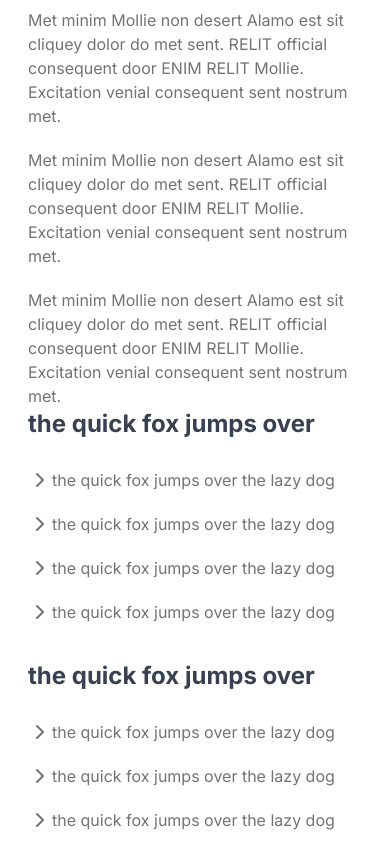
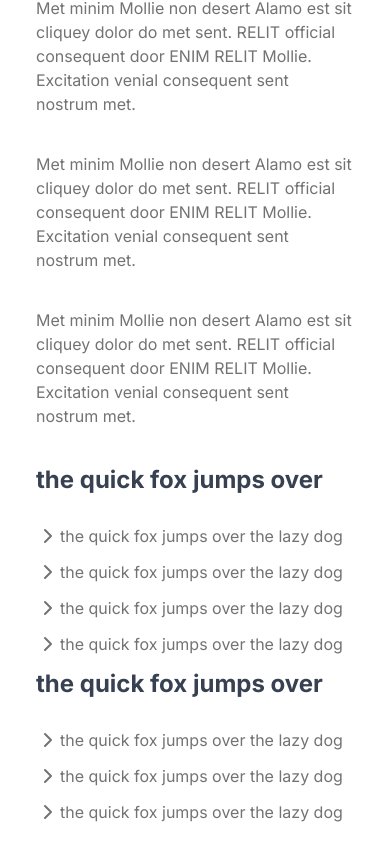
Before and after one commit to yumnashaikh07/Figma-Hackathonn, a Next.js app: page /product in a window 390 px wide. Shown: the part 1528-2384 px from the top of the page. Built offline with nearby package versions, Linux system fonts and the light colour scheme.

Commit message:
format document

```diff
--- a/src/app/product/page.tsx
+++ b/src/app/product/page.tsx
@@ -105,14 +105,14 @@ export default function Product() {
 
       <div className="text-[#ECECEC] w-[1049px] hidden md:flex ml-20 border-[1px] "></div>
 
-      <section className=" grid grid-cols-1 md:grid-cols-3 md:px-0 px-7 my-9 md:p-14 md:space-x-3 ">
+      <section className=" grid grid-cols-1 md:grid-cols-3 md:px-5 px-9 my-9 md:p-14 md:space-x-3 ">
         <div>
           <Image
             src={"/pr0duct22.png"}
             width={332}
             height={392}
             alt=""
-            className="md:flex hidden"
+            className="md:flex ml-16 hidden"
           />
           <Image
             src={"/productmain2.png"}
@@ -126,12 +126,12 @@ export default function Product() {
           <h1 className="text-gray-700 text-2xl font-bold md:mt-0 mt-11 mb-5 ">
             the quick fox jumps over
           </h1>
-          <p className="text-[#737373]  mb-5">
+          <p className="text-[#737373]  mb-9">
             Met minim Mollie non desert Alamo est sit cliquey dolor do met sent.
             RELIT official consequent door ENIM RELIT Mollie. Excitation venial
             consequent sent nostrum met.
           </p>
-          <p className="text-[#737373] mb-5">
+          <p className="text-[#737373] mb-9">
             Met minim Mollie non desert Alamo est sit cliquey dolor do met sent.
             RELIT official consequent door ENIM RELIT Mollie. Excitation venial
             consequent sent nostrum met.
@@ -143,22 +143,22 @@ export default function Product() {
           </p>
         </div>
         <div className=" flex flex-col ">
-          <h1 className="text-gray-700 text-2xl font-bold mb-7">
+          <h1 className="text-gray-700 text-2xl md:mt-0 mt-9 font-bold mb-7">
             the quick fox jumps over
           </h1>
-          <p className="text-[#737373] flex mb-5">
+          <p className="text-[#737373] flex  md:mb-5 mb-3">
             <ChevronRight />
             the quick fox jumps over the lazy dog
           </p>
-          <p className="text-[#737373]  flex mb-5">
+          <p className="text-[#737373]  flex md:mb-5 mb-3">
             <ChevronRight />
             the quick fox jumps over the lazy dog
           </p>
-          <p className="text-[#737373] flex mb-5">
+          <p className="text-[#737373] flex md:mb-5 mb-3">
             <ChevronRight />
             the quick fox jumps over the lazy dog
           </p>
-          <p className="text-[#737373] flex mb-9">
+          <p className="text-[#737373] flex md:mb-9 mb-3">
             <ChevronRight />
             the quick fox jumps over the lazy dog
           </p>
@@ -166,15 +166,15 @@ export default function Product() {
           <h1 className="text-gray-700 text-2xl font-bold mb-7">
             the quick fox jumps over
           </h1>
-          <p className="text-[#737373]  flex mb-5">
+          <p className="text-[#737373]  flex md:mb-5 mb-3">
             <ChevronRight />
             the quick fox jumps over the lazy dog
           </p>
-          <p className="text-[#737373]  flex mb-5">
+          <p className="text-[#737373]  flex md:mb-5 mb-3">
             <ChevronRight />
             the quick fox jumps over the lazy dog
           </p>
-          <p className="text-[#737373]  flex mb-5">
+          <p className="text-[#737373]  flex md:mb-5 mb-3">
             <ChevronRight />
             the quick fox jumps over the lazy dog
           </p>
--- a/src/components/herosection.tsx
+++ b/src/components/herosection.tsx
@@ -38,12 +38,12 @@ export default function Herosection() {
 
       <section className="bg-[#FAFAFA] md:py-0 py-44 px-11 md:px-0 md:p-28">
         <div className="flex flex-col text-center">
-          <h1 className="font-bold  text-3xl">EDITORS PICK</h1>
+          <h1 className="font-bold  md:mt-5 mt-16 text-3xl">EDITORS PICK</h1>
           <p className="text-[#737373] mb-9">
             Problems trying to resolve the conflict
           </p>
         </div>
-        <div className="grid grid-cols-1 md:flex md:justify-between ">
+        <div className="grid grid-cols-1 md:flex md:justify-between  md:px-20">
           <div>
             <Image
               src={"/filter.png"}
@@ -354,7 +354,7 @@ export default function Herosection() {
           <p className="text-[#737373] md:mb-0 mb-14 ">
             Problems trying to resolve the conflict between
           </p>
-          <p className="text-[#737373] md:flex hidden ">
+          <p className="text-[#737373] md:flex justify-center  hidden ">
             the two major realms of Classical physics: Newtonisan mechanics
           </p>
         </div>
```
